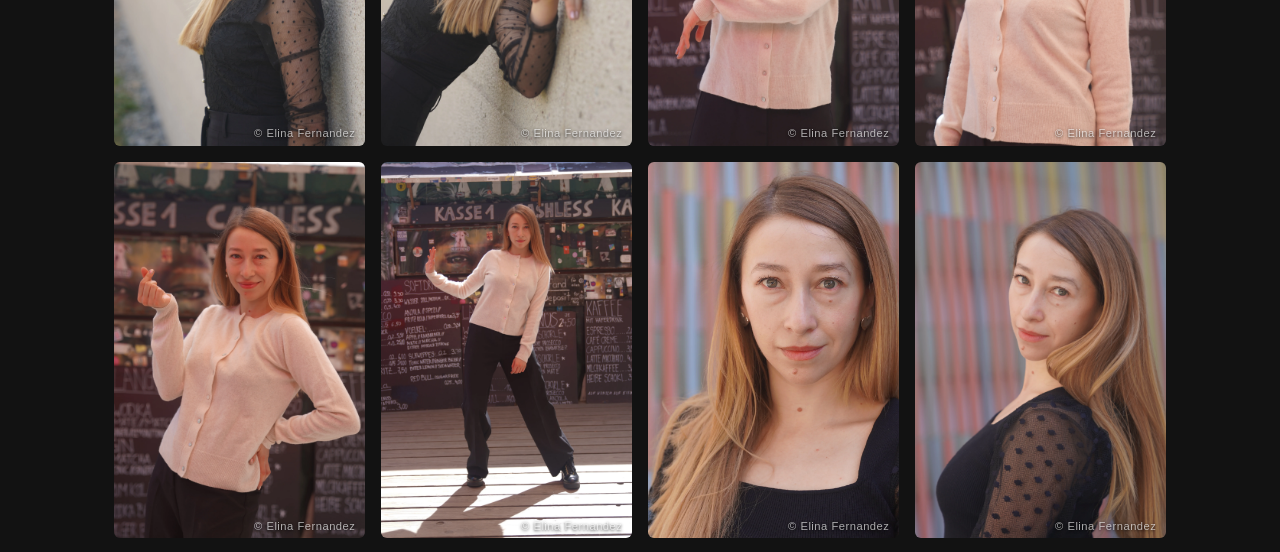
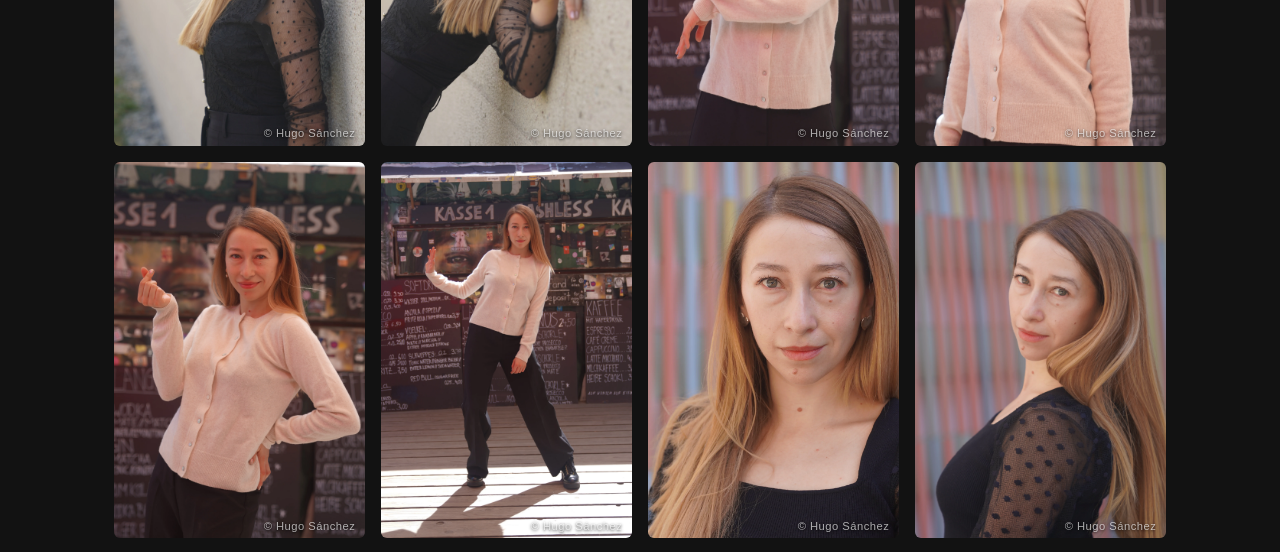
Before and after one commit to PedroJRGarcia/actressWebsite, a React (Vite) app: page / in a window 1280 px wide. Shown: the part 3360-3912 px from the top of the page. Built offline with nearby package versions, Linux system fonts and the light colour scheme; a web font is replaced by a local one.

Commit message:
profile copyright

```diff
--- a/src/data/profile.ts
+++ b/src/data/profile.ts
@@ -59,18 +59,18 @@ export const profile = {
   ],
   showreels,
   photos: [
-    { src: publicFile('photos/1.webp'), copyright: COPYRIGHT },
-    { src: publicFile('photos/2.webp'), copyright: COPYRIGHT },
-    { src: publicFile('photos/3.webp'), copyright: COPYRIGHT },
-    { src: publicFile('photos/4.webp'), copyright: COPYRIGHT },
-    { src: publicFile('photos/5.webp'), copyright: COPYRIGHT },
-    { src: publicFile('photos/6.webp'), copyright: COPYRIGHT },
-    { src: publicFile('photos/7.webp'), copyright: COPYRIGHT },
-    { src: publicFile('photos/8.webp'), copyright: COPYRIGHT },
-    { src: publicFile('photos/9.webp'), copyright: COPYRIGHT },
-    { src: publicFile('photos/10.webp'), copyright: COPYRIGHT },
-    { src: publicFile('photos/11.webp'), copyright: COPYRIGHT },
-    { src: publicFile('photos/12.webp'), copyright: COPYRIGHT },
+    { src: publicFile('photos/1.webp'), copyright: 'Hugo Sánchez' },
+    { src: publicFile('photos/2.webp'), copyright: 'Hugo Sánchez' },
+    { src: publicFile('photos/3.webp'), copyright: 'Hugo Sánchez' },
+    { src: publicFile('photos/4.webp'), copyright: 'Hugo Sánchez' },
+    { src: publicFile('photos/5.webp'), copyright: 'Hugo Sánchez' },
+    { src: publicFile('photos/6.webp'), copyright: 'Hugo Sánchez' },
+    { src: publicFile('photos/7.webp'), copyright: 'Hugo Sánchez' },
+    { src: publicFile('photos/8.webp'), copyright: 'Hugo Sánchez' },
+    { src: publicFile('photos/9.webp'), copyright: 'Hugo Sánchez' },
+    { src: publicFile('photos/10.webp'), copyright: 'Hugo Sánchez' },
+    { src: publicFile('photos/11.webp'), copyright: 'Hugo Sánchez' },
+    { src: publicFile('photos/12.webp'), copyright: 'Hugo Sánchez' },
   ],
   voicereels: [
     { title: 'Audio1', src: publicFile('audios/commercial-en.mp3'), copyright: COPYRIGHT },
```
